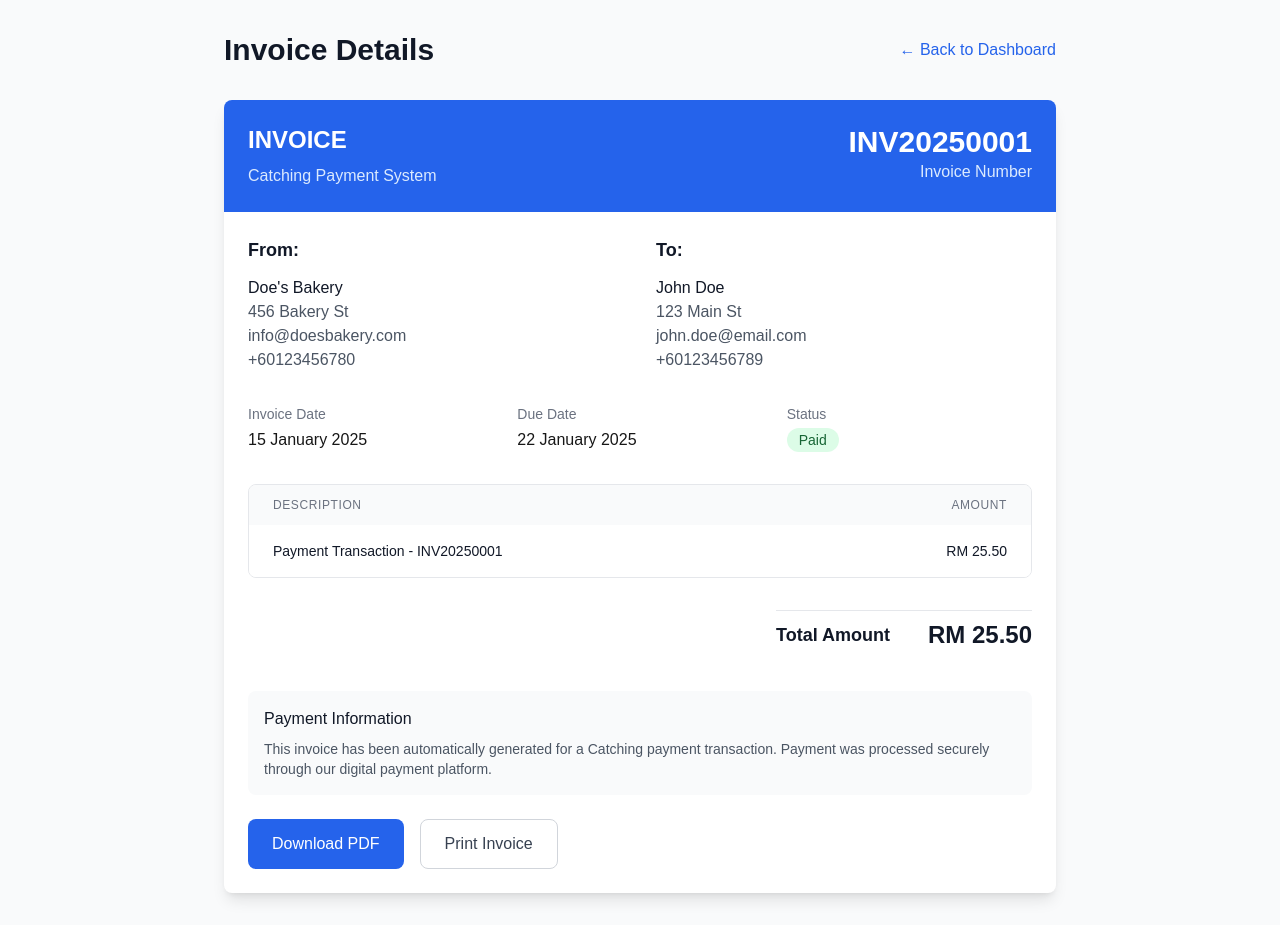
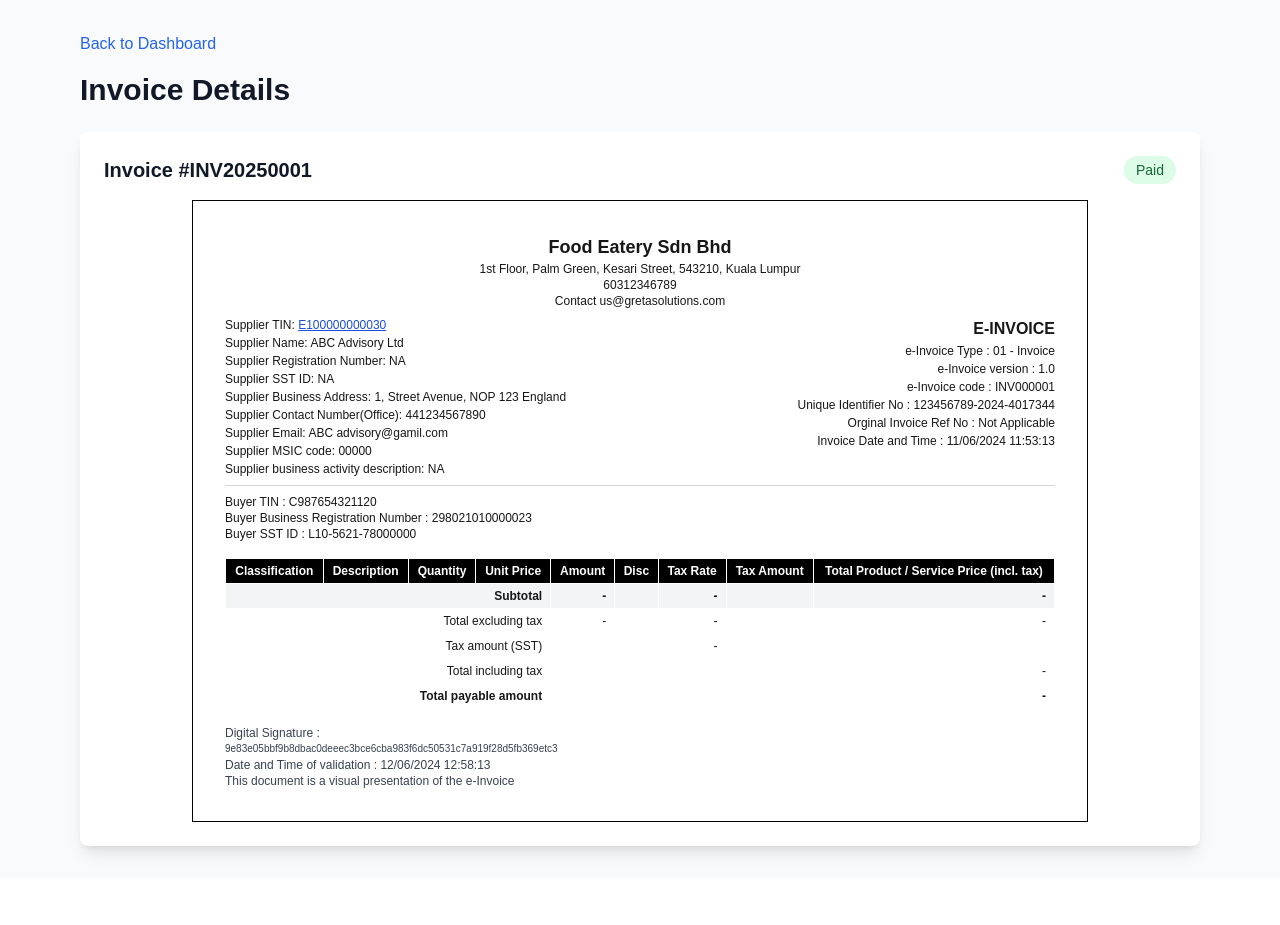
Before and after one commit to Cedctf/catching, a Next.js app: page /invoice/INV20250001 in a window 1280 px wide. After the commit the page ends 878 px from the top, so only its background shows below. Built offline with nearby package versions, Linux system fonts and the light colour scheme.

Commit message:
made invoice to use Einvoice component

```diff
--- a/pages/invoice/[id].js
+++ b/pages/invoice/[id].js
@@ -1,6 +1,7 @@
 import { useRouter } from 'next/router';
 import { useState, useEffect } from 'react';
 import Link from 'next/link';
+import EInvoice from '../../components/EInvoice';
 
 export default function InvoiceDetail() {
   const router = useRouter();
@@ -31,21 +32,62 @@ export default function InvoiceDetail() {
     }
   };
 
-  const handleDownloadPDF = () => {
-    // Simulate PDF download
-    alert('PDF download would start here in a real implementation');
+  // Static fallback data for unavailable fields (same as main invoice page)
+  const staticFallbacks = {
+    companyInfo: {
+      name: 'Food Eatery Sdn Bhd',
+      address: '1st Floor, Palm Green, Kesari Street, 543210, Kuala Lumpur',
+      phone: '60312346789',
+      email: 'gretasolutions.com'
+    },
+    supplier: {
+      tin: 'E100000000030',
+      name: 'ABC Advisory Ltd',
+      regNo: 'NA',
+      sstId: 'NA',
+      address: '1, Street Avenue, NOP 123 England',
+      contact: '441234567890',
+      email: 'ABC advisory@gamil.com',
+      msic: '00000',
+      activity: 'NA'
+    },
+    buyer: {
+      tin: 'C987654321120',
+      regNo: '298021010000023',
+      sstId: 'L10-5621-78000000'
+    },
+    invoiceMeta: {
+      type: '01 - Invoice',
+      version: '1.0',
+      code: 'INV000001',
+      uid: '123456789-2024-4017344',
+      refNo: 'Not Applicable',
+      dateTime: '11/06/2024 11:53:13',
+      validationDate: '12/06/2024 12:58:13'
+    },
+    digitalSignature: '9e83e05bbf9b8dbac0deeec3bce6cba983f6dc50531c7a919f28d5fb369etc3',
+    qrCodeUrl: '',
+    notes: ''
   };
 
-  const formatCurrency = (amount) => {
-    return `RM ${amount.toFixed(2)}`;
+  // Merge API data with static fallbacks
+  const getMergedData = () => {
+    if (!invoice) {
+      return staticFallbacks;
+    }
+
+    return {
+      companyInfo: { ...staticFallbacks.companyInfo, ...invoice.companyInfo },
+      supplier: { ...staticFallbacks.supplier, ...invoice.supplier },
+      buyer: { ...staticFallbacks.buyer, ...invoice.buyer },
+      invoiceMeta: { ...staticFallbacks.invoiceMeta, ...invoice.invoiceMeta },
+      items: invoice.items || [],
+      summary: invoice.summary || {},
+      digitalSignature: invoice.digitalSignature || staticFallbacks.digitalSignature,
+      qrCodeUrl: invoice.qrCodeUrl || staticFallbacks.qrCodeUrl,
+      notes: invoice.notes || staticFallbacks.notes,
+      showIllustrationBadge: false
     };
-
-  const formatDate = (dateString) => {
-    return new Date(dateString).toLocaleDateString('en-MY', {
-      year: 'numeric',
-      month: 'long',
-      day: 'numeric'
-    });
   };
 
   if (loading) {
@@ -59,17 +101,13 @@ export default function InvoiceDetail() {
     );
   }
 
-  if (error || !invoice) {
+  if (error) {
     return (
       <div className="min-h-screen bg-gray-50 flex items-center justify-center">
         <div className="text-center">
-          <div className="text-6xl mb-4">📄</div>
-          <h1 className="text-2xl font-bold text-gray-900 mb-2">Invoice Not Found</h1>
-          <p className="text-gray-600 mb-6">{error || 'The requested invoice could not be found.'}</p>
-          <Link href="/business/dashboard">
-            <button className="bg-blue-600 text-white px-6 py-3 rounded-lg hover:bg-blue-700">
+          <div className="text-red-600 text-xl mb-4">{error}</div>
+          <Link href="/business/dashboard" className="text-blue-600 hover:text-blue-800">
             Back to Dashboard
-            </button>
           </Link>
         </div>
       </div>
@@ -78,138 +116,34 @@ export default function InvoiceDetail() {
 
   return (
     <div className="min-h-screen bg-gray-50 py-8">
-      <div className="max-w-4xl mx-auto px-4 sm:px-6 lg:px-8">
+      <div className="max-w-6xl mx-auto px-4">
         {/* Header */}
-        <div className="flex justify-between items-center mb-8">
+        <div className="mb-6">
+          <Link href="/business/dashboard" className="text-blue-600 hover:text-blue-800 mb-4 inline-block">
+            Back to Dashboard
+          </Link>
           <h1 className="text-3xl font-bold text-gray-900">Invoice Details</h1>
-          <Link href="/business/dashboard" className="text-blue-600 hover:text-blue-800">
-            ← Back to Dashboard
-          </Link>
         </div>
 
-        {/* Invoice */}
-        <div className="bg-white rounded-lg shadow-lg overflow-hidden">
-          {/* Invoice Header */}
-          <div className="bg-blue-600 text-white p-6">
-            <div className="flex justify-between items-start">
-              <div>
-                <h2 className="text-2xl font-bold mb-2">INVOICE</h2>
-                <p className="text-blue-100">Catching Payment System</p>
-              </div>
-              <div className="text-right">
-                <div className="text-3xl font-bold">{invoice.invoice_number}</div>
-                <div className="text-blue-100">Invoice Number</div>
-              </div>
-            </div>
-          </div>
-
-          {/* Invoice Body */}
-          <div className="p-6">
-            {/* Business and Customer Info */}
-            <div className="grid md:grid-cols-2 gap-8 mb-8">
-              <div>
-                <h3 className="text-lg font-semibold text-gray-900 mb-3">From:</h3>
-                <div className="text-gray-600">
-                  <div className="font-medium text-gray-900">Doe's Bakery</div>
-                  <div>456 Bakery St</div>
-                  <div>info@doesbakery.com</div>
-                  <div>+60123456780</div>
-                </div>
-              </div>
-              <div>
-                <h3 className="text-lg font-semibold text-gray-900 mb-3">To:</h3>
-                <div className="text-gray-600">
-                  <div className="font-medium text-gray-900">John Doe</div>
-                  <div>123 Main St</div>
-                  <div>john.doe@email.com</div>
-                  <div>+60123456789</div>
-                </div>
-              </div>
-            </div>
-
-            {/* Invoice Details */}
-            <div className="grid md:grid-cols-3 gap-6 mb-8">
-              <div>
-                <div className="text-sm text-gray-500 mb-1">Invoice Date</div>
-                <div className="font-medium">{formatDate(invoice.created_at)}</div>
-              </div>
-              <div>
-                <div className="text-sm text-gray-500 mb-1">Due Date</div>
-                <div className="font-medium">{formatDate(invoice.due_date)}</div>
-              </div>
-              <div>
-                <div className="text-sm text-gray-500 mb-1">Status</div>
+        <div className="bg-white rounded-lg shadow-lg p-6">
+          {/* Status Badge */}
+          <div className="mb-4 flex justify-between items-center">
+            <h2 className="text-xl font-semibold text-gray-900">
+              Invoice #{invoice.invoice_number || invoice.id}
+            </h2>
             <span className={`px-3 py-1 rounded-full text-sm font-medium ${
               invoice.status === 'paid'
                 ? 'bg-green-100 text-green-800'
+                : invoice.status === 'overdue'
+                ? 'bg-red-100 text-red-800'
                 : 'bg-yellow-100 text-yellow-800'
             }`}>
-                  {invoice.status.charAt(0).toUpperCase() + invoice.status.slice(1)}
+              {invoice.status ? invoice.status.charAt(0).toUpperCase() + invoice.status.slice(1) : 'Pending'}
             </span>
           </div>
-            </div>
 
-            {/* Invoice Items */}
-            <div className="border border-gray-200 rounded-lg overflow-hidden mb-8">
-              <table className="min-w-full">
-                <thead className="bg-gray-50">
-                  <tr>
-                    <th className="px-6 py-3 text-left text-xs font-medium text-gray-500 uppercase tracking-wider">
-                      Description
-                    </th>
-                    <th className="px-6 py-3 text-right text-xs font-medium text-gray-500 uppercase tracking-wider">
-                      Amount
-                    </th>
-                  </tr>
-                </thead>
-                <tbody className="bg-white">
-                  <tr>
-                    <td className="px-6 py-4 text-sm text-gray-900">
-                      Payment Transaction - {invoice.invoice_number}
-                    </td>
-                    <td className="px-6 py-4 text-sm text-gray-900 text-right font-medium">
-                      {formatCurrency(invoice.amount)}
-                    </td>
-                  </tr>
-                </tbody>
-              </table>
-            </div>
-
-            {/* Total */}
-            <div className="flex justify-end mb-8">
-              <div className="w-64">
-                <div className="flex justify-between items-center py-2 border-t border-gray-200">
-                  <span className="text-lg font-semibold text-gray-900">Total Amount</span>
-                  <span className="text-2xl font-bold text-gray-900">{formatCurrency(invoice.amount)}</span>
-                </div>
-              </div>
-            </div>
-
-            {/* Payment Info */}
-            <div className="bg-gray-50 rounded-lg p-4 mb-6">
-              <h4 className="font-medium text-gray-900 mb-2">Payment Information</h4>
-              <p className="text-sm text-gray-600">
-                This invoice has been automatically generated for a Catching payment transaction.
-                Payment was processed securely through our digital payment platform.
-              </p>
-            </div>
-
-            {/* Actions */}
-            <div className="flex gap-4">
-              <button
-                onClick={handleDownloadPDF}
-                className="bg-blue-600 text-white px-6 py-3 rounded-lg hover:bg-blue-700 transition-colors"
-              >
-                Download PDF
-              </button>
-              <button
-                onClick={() => window.print()}
-                className="border border-gray-300 text-gray-700 px-6 py-3 rounded-lg hover:bg-gray-50 transition-colors"
-              >
-                Print Invoice
-              </button>
-            </div>
-          </div>
+          {/* EInvoice Component */}
+          <EInvoice {...getMergedData()} />
         </div>
       </div>
     </div>
```
Lines whose indentation alone changed are shown as unchanged.
